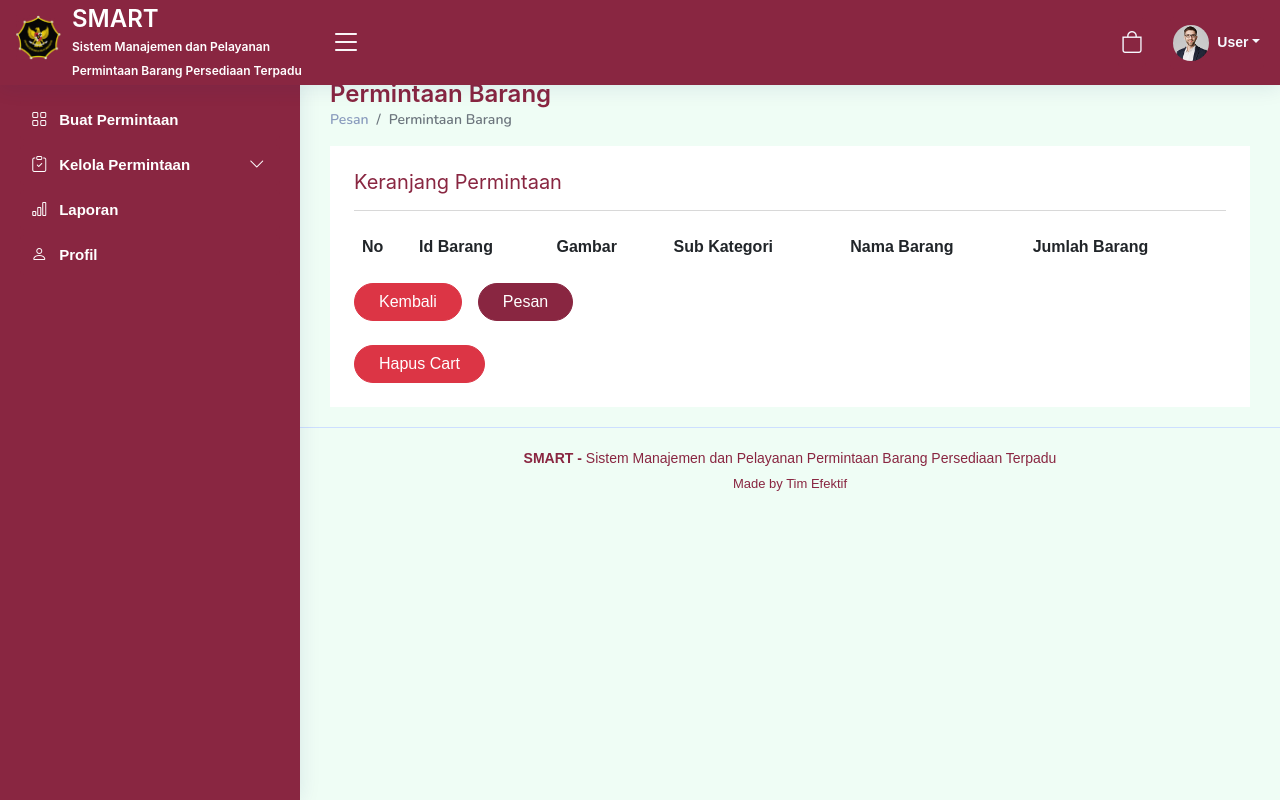
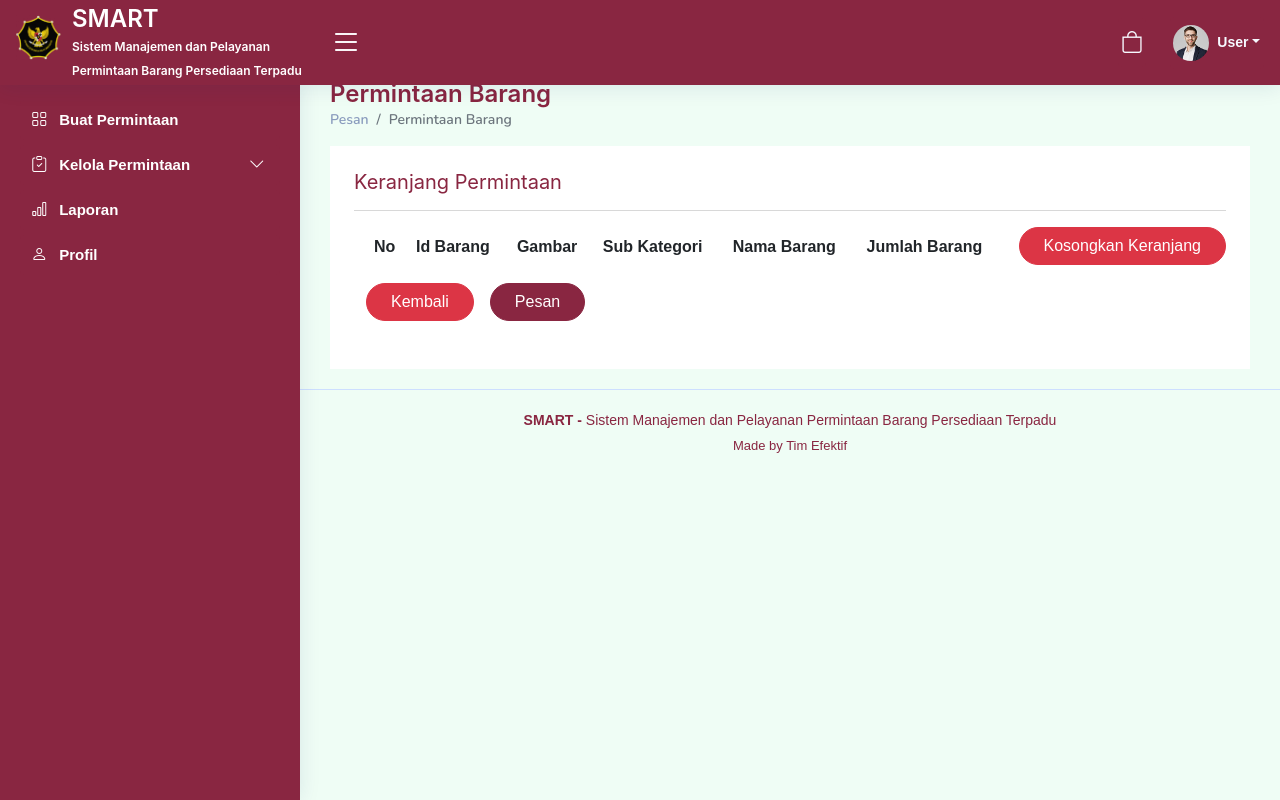
Before and after one commit to Zidsly/Inventory-Kemensetneg, a PHP site: page /permintaanBarang.php in a window 1280 px wide. Run offline with PHP 8.4, Linux system fonts and the light colour scheme; lists and menus that the app fills with data are empty; some libraries are stand-ins or nearby versions.

Commit message:
button hapus cart

```diff
--- a/permintaanBarang.php
+++ b/permintaanBarang.php
@@ -378,9 +378,6 @@ session_start();
 
     <!-- Daftar Pesanan -->
 
-
-
-
     <?php
     require_once 'koneksi.php';
 
@@ -400,6 +397,11 @@ session_start();
     echo '        <hr>';
     echo '      </div>';
     echo '';
+
+    echo '                    <form action="hapusCart.php" method="post">';
+    echo '                      <button type="submit" name="hapus_cart" class="btn btn-danger rounded-pill px-4 float-end">Kosongkan Keranjang</button>';
+    echo '                    </form>';
+
     echo '      <div class="row">';
     echo '        <div class="col-md-12">';
     echo '          <div class="row">';
@@ -471,12 +473,12 @@ session_start();
           echo '                      </td>';
           echo '                      <td>';
           echo '                        <div class="d-flex flex-wrap">';
-          echo '                          <button type="button" class="btn btn-primary btn-kurang-1 me-2">-</button>';
+          //echo '                          <button type="button" class="btn btn-primary btn-kurang-1 me-2">-</button>';
           echo '                          <input type="number" class="form-control" name="jumlah_minta[' . $cartItem["id_barang"] . ']" value="' . $cartItem['jumlah_minta'] . '" style="width: 75px;">';
 
           //echo '                            <input type="number" class="form-control jumlah-input" name="jumlah_minta_' . $cartItem["id_barang"] . '" value="1" style="width: 75px;">';
           //echo '                        <input type="number" class="form-control" name="jumlah_minta_' . $cartItem["id_barang"] . '" value="' . $cartItem["jumlah_minta"] . '" style="width: 75px;">';
-          echo '                          <button type="button" class="btn btn-primary btn-tambah-1 mx-2">+</button>';
+          //echo '                          <button type="button" class="btn btn-primary btn-tambah-1 mx-2">+</button>';
           echo '                          <button class="btn btn-danger" type="submit">Batal</button>';
           echo '                        </div>';
           echo '                      </td>';
@@ -502,10 +504,6 @@ session_start();
     echo '             </form>';
 
     echo '<br>';
-
-    echo '                    <form action="hapusCart.php" method="post">';
-    echo '                      <button type="submit" name="hapus_cart" class="btn btn-danger rounded-pill px-4">Hapus Cart</button>';
-    echo '                    </form>';
 
     echo '           </div>';
     echo '          </div>';
```
